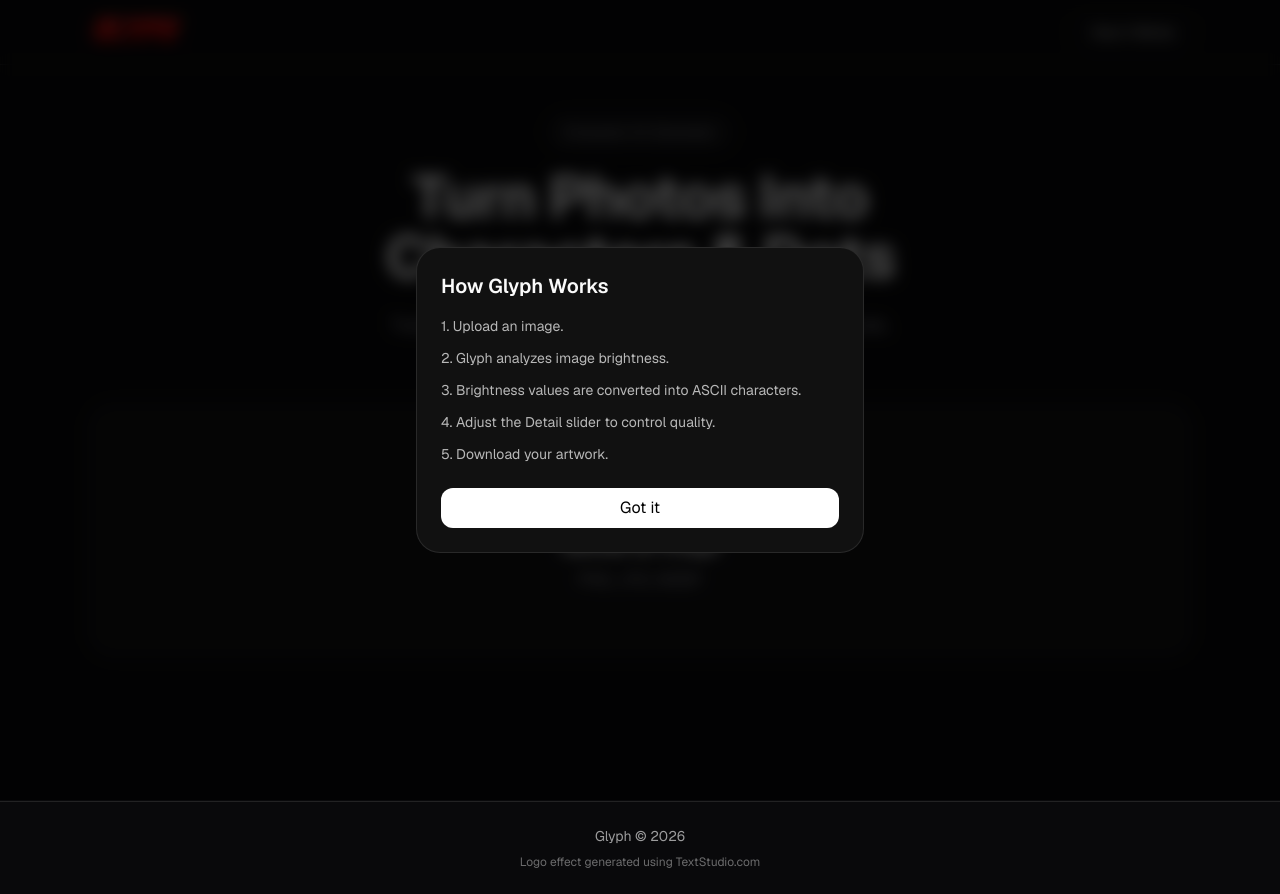
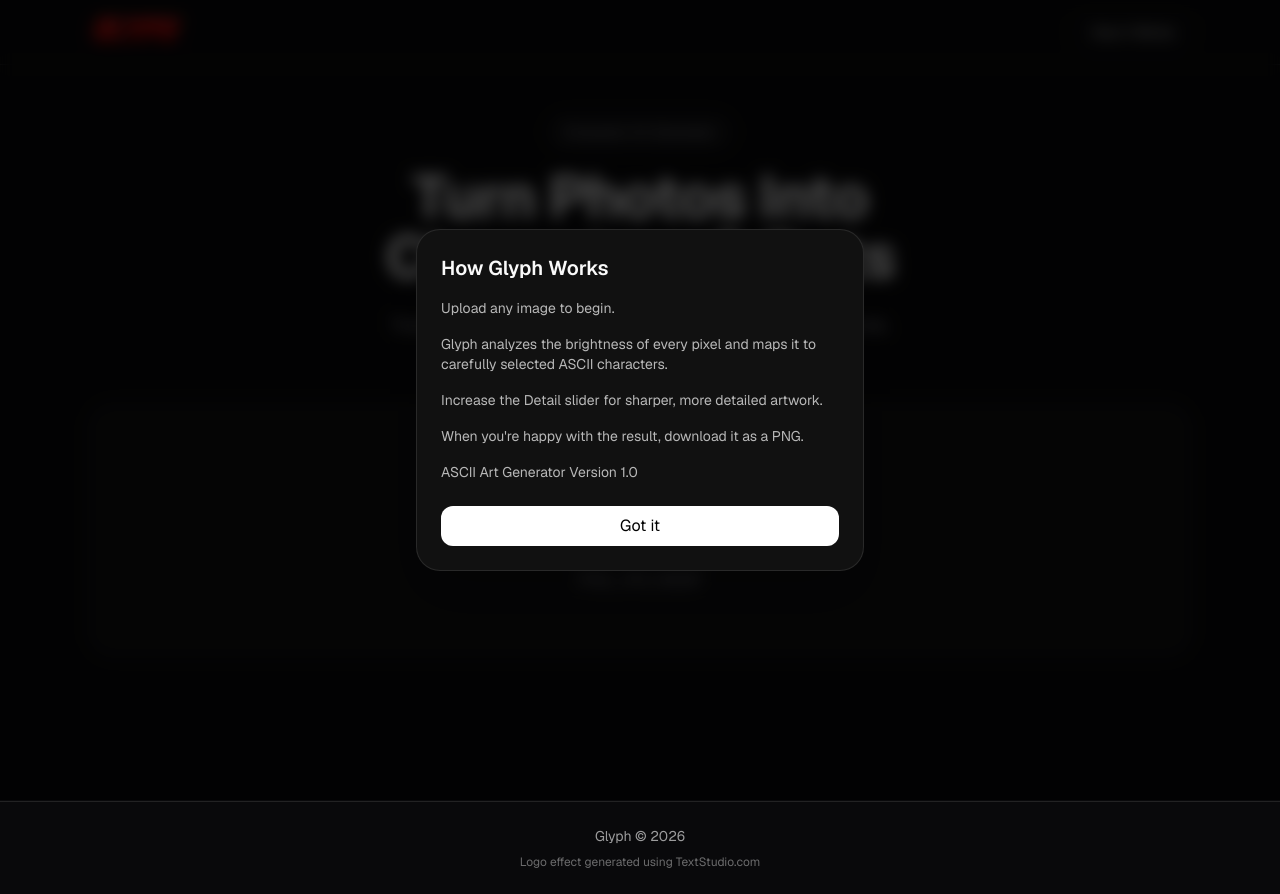
Before and after one commit to sanstack256/Glyph, a Next.js app: page / in a window 1280 px wide. Both pictures are taken after a click on the button "How it Works". Built offline with nearby package versions, Linux system fonts and the light colour scheme.

Commit message:
Better text in how it works

```diff
--- a/src/app/page.tsx
+++ b/src/app/page.tsx
@@ -118,6 +118,7 @@ export default function Home() {
           <p className="mt-2 text-xs text-white/40">
             Logo effect generated using TextStudio.com
           </p>
+
         </div>
       </footer>
 
--- a/src/components/layout/Navbar.tsx
+++ b/src/components/layout/Navbar.tsx
@@ -53,7 +53,11 @@ export default function Navbar() {
   justify-center
   bg-black/70
   backdrop-blur-sm
+  animate-in
+  fade-in
+  duration-200
 "
+
             onClick={() =>
               setShowModal(false)
             }
@@ -63,6 +67,7 @@ export default function Navbar() {
                 e.stopPropagation()
               }
               className="
+
   w-full
   max-w-md
   rounded-3xl
@@ -70,34 +75,44 @@ export default function Navbar() {
   border-white/10
   bg-[#111]
   p-6
+  shadow-2xl
+  animate-in
+  zoom-in-95
+  duration-200
 "
             >
               <h2 className="mb-4 text-xl font-semibold">
                 How Glyph Works
               </h2>
 
-          <div className="space-y-3 text-sm text-white/70">
-            <p>1. Upload an image.</p>
+              <div className="space-y-4 text-sm text-white/70">
 
                 <p>
-              2. Glyph analyzes image
-              brightness.
+                  Upload any image to begin.
                 </p>
 
                 <p>
-              3. Brightness values are
-              converted into ASCII
+                  Glyph analyzes the brightness
+                  of every pixel and maps it to
+                  carefully selected ASCII
                   characters.
                 </p>
 
                 <p>
-              4. Adjust the Detail slider
-              to control quality.
+                  Increase the Detail slider for
+                  sharper, more detailed artwork.
                 </p>
 
                 <p>
-              5. Download your artwork.
+                  When you're happy with the
+                  result, download it as a PNG.
                 </p>
+
+                <p>
+                  ASCII Art Generator
+                  Version 1.0
+                </p>
+
               </div>
 
               <button
```
Lines whose indentation alone changed are shown as unchanged.
